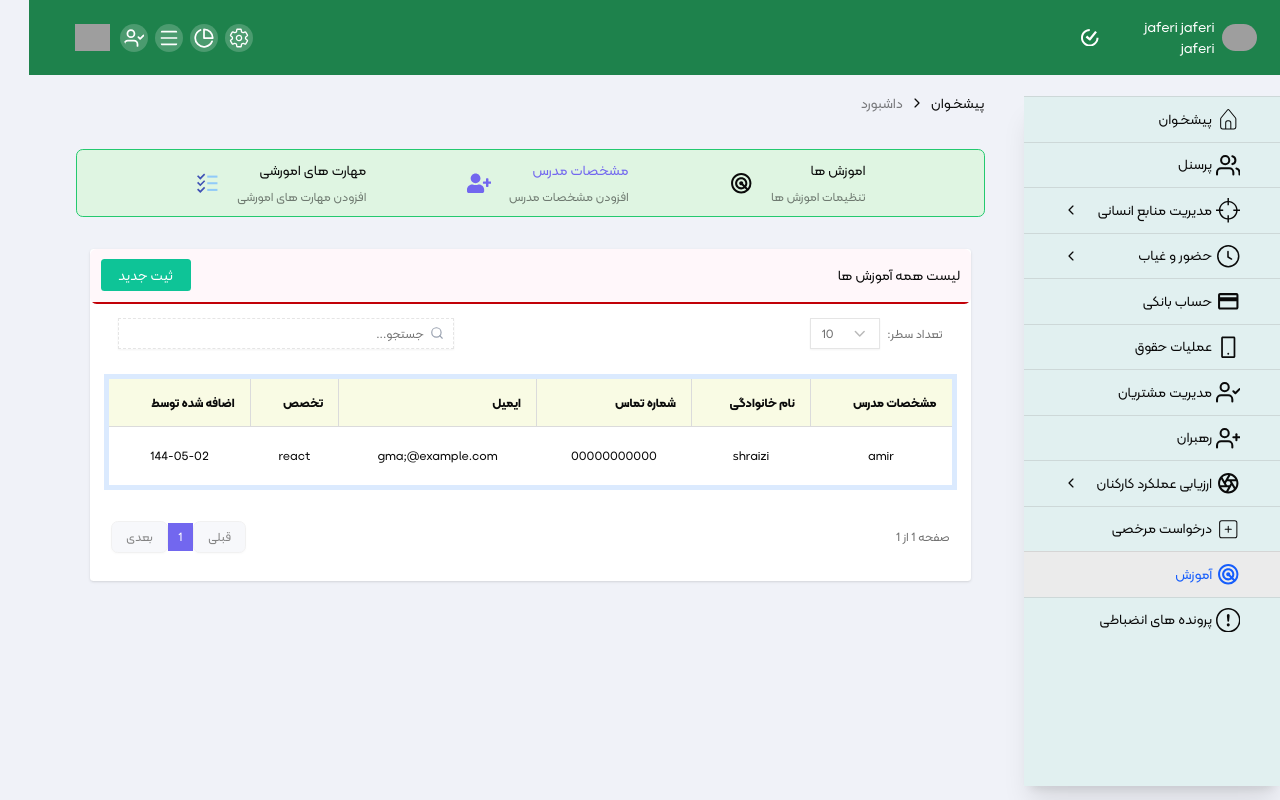
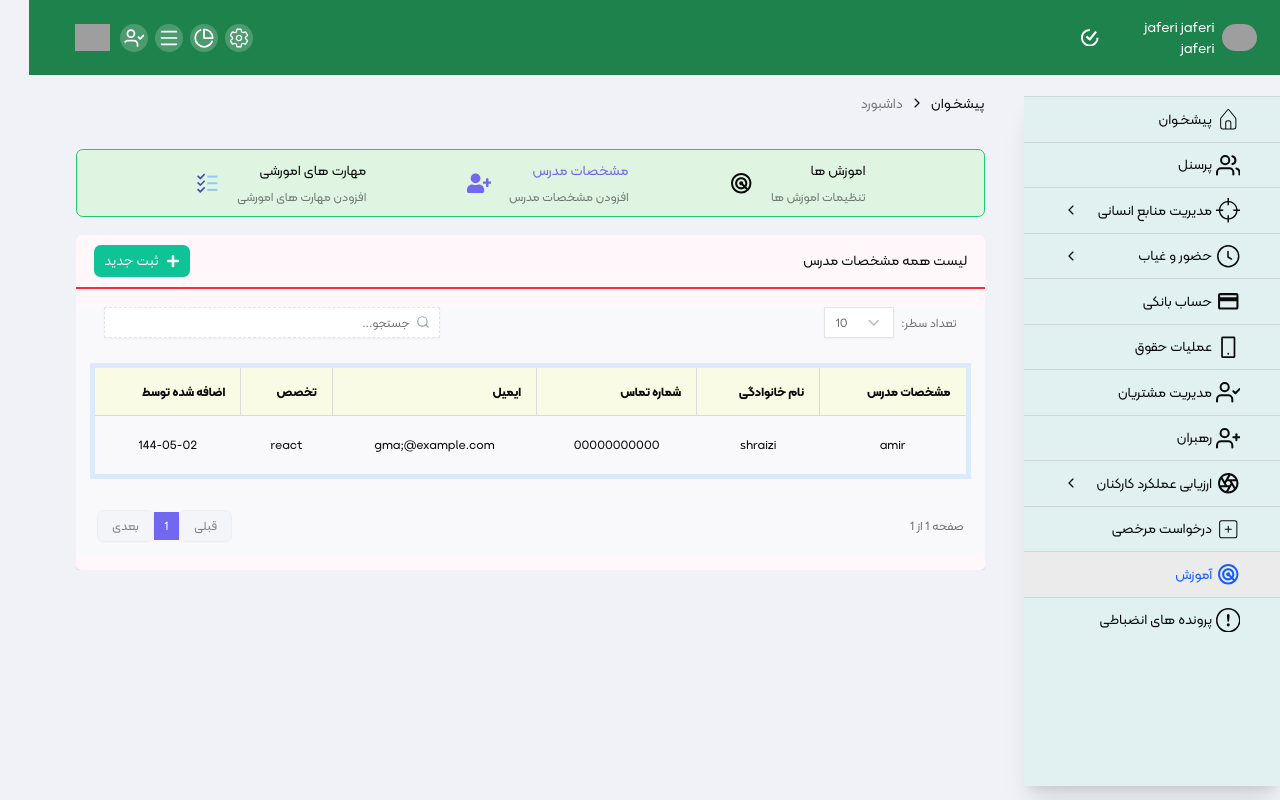
Before and after one commit to NavidVafaeiMajd/dashboard, a React (Vite) app: page /teaching/techerinfo in a window 1280 px wide. Built offline with nearby package versions, Linux system fonts and the light colour scheme; grey boxes are pictures that could not be loaded.

Commit message:
TecherInfo

```diff
--- a/src/components/pages/Teachings/TecherInfo/column.tsx
+++ b/src/components/pages/Teachings/TecherInfo/column.tsx
@@ -1,75 +1,6 @@
-
-// import { useState } from "react";
-// import { Button } from "@/components/ui/button";
-// import type { ColumnDef } from "@tanstack/react-table";
-
-// export interface TecherInfo {
-//   name: string;
-//   lname: string;
-//   phone: string;
-//   email: string;
-//   skills: number;
-//   location: string;
-// }
-
-// /*
-
-//        name: "",
-//             lname: "",
-//             phone: "",
-//             email: "",
-//             skills: "",
-//             location: "",
-
-// */
-
-// export const useBankColumns = () => {
-//   const columns: ColumnDef<TecherInfo>[] = [
-//     {
-//       accessorKey: "مشخصات مدرس",
-//       header: "نوع حساب بانکی",
-//       cell: ({ row }) => <div className="text-right">{row.getValue("accountType")}</div>,
-//     },
-//     {
-//       accessorKey: "accountDate",
-//       header: "	شماره تماس",
-//       cell: ({ row }) => <div className="text-center">{row.getValue("accountDate")}</div>,
-//     },
-//     {
-//       accessorKey: "typemoney",
-//       header: "	ایمیل ",
-//       cell: ({ row }) => (
-//         <div className="text-center">{row.getValue("typemoney")} </div>
-//       ),
-//     },
-//     {
-//       accessorKey: "count",
-//       header: "	تخصص",
-//       cell: ({ row }) => <div className="text-center">{row.getValue("count")}</div>,
-//     },
-//     {
-//       accessorKey: "count",
-//       header: "	 اضافه شده توسط",
-//       cell: ({ row }) => <div className="text-center">{row.getValue("count")}</div>,
-//     },
-
-//   ];
-
-
-// };
-
-
 import type { ColumnDef } from "@tanstack/react-table";
-
-export interface LearningRecordType {
-  name: string,
-  lname: string
-  phone: number,
-  email: string,
-  skills: string,
-  mark: string,
-}
-export const TecherInfoColumns: ColumnDef<LearningRecordType>[] = [
+import type { TecherInfoType } from "./const";
+export const TecherInfoColumns: ColumnDef<TecherInfoType>[] = [
   {
     accessorKey: "name",
     header: "مشخصات مدرس",
--- a/src/components/pages/Teachings/TecherInfo/const.tsx
+++ b/src/components/pages/Teachings/TecherInfo/const.tsx
@@ -5,6 +5,7 @@ export interface TecherInfoType {
   email: string;
   skills: string;
   mark: string;
+  [key: string]: string | number;
 }
 
 
--- a/src/components/pages/Teachings/TecherInfo/mainTecherInfo.tsx
+++ b/src/components/pages/Teachings/TecherInfo/mainTecherInfo.tsx
@@ -1,65 +1,25 @@
 import { DataTable } from "@/components/shared/data-table";
-import { useState } from "react";
 import { Form } from "@/components/shared/Form";
 import { z } from "zod";
-
 import { validation } from "./validation";
-import { Button } from "@/components/ui/button";
-import { useForm } from "react-hook-form";
-import { zodResolver } from "@hookform/resolvers/zod";
 import { TecherInfoColumns } from "./column";
 import { TecherInfo as TecherInfoData } from "./const";
-
-
+import SectionAcc from "@/components/shared/section/SectionAcc";
 
 export default function TecherInfo() {
-    const [open, setOpen] = useState(false);
-
-
-    const form = useForm<z.infer<typeof validation>>({
-        resolver: zodResolver(validation),
-        defaultValues: {
+  const defaultValues = {
     name: "",
     lname: "",
     phone: "",
     email: "",
     skills: "",
     location: "",
-        },
-    });
-
-    const onSubmit = (data: z.infer<typeof validation>) => {
-        console.log(data);
   };
-    return (
-        <div className="flex flex-col  px-4">
-            {/* Top Section */}
-            <div className="flex flex-col lg:flex-row gap-6">
-                {/* Form Section */}
-                {open &&
+  const formFields = (
     <>
-                        <div className="w-full  bg-[#F9F9FB] shadow-2xl rounded-md">
-
-                            <div className="flex items-center justify-between p-4 bg-[#FFF7FA] border-b-2 border-red-700">
-                                <span>ثبت جدید آموزش</span>
-                                <button
-                                    onClick={() => setOpen(!open)}
-                                    className="w-[90px] h-[32px] rounded text-[#ffff] bg-greenDark"
-                                >
-                                    {open ? "مخفی" : "ثبت جدید"}
-                                </button>
-                            </div>
-
-                            <div className="p-4">
-                                <Form
-                                    formProp={form}
-                                    accordionTitle=""
-                                    onSubmit={onSubmit}
-                                    className="flex flex-col gap-5"
-                                >
-                                    <div className="w-[100%] gap-[2.5rem]  flex justify-between items-start!">
-                                        <div className="flex  gap-[5px] flex-col w-[50%]">
-                                            <div className="w-[100%] flex gap-[2.5rem] justify-between ">
+      <div className="gap-[2.5rem]  flex justify-between items-start! flex-col md:flex-row w-full!">
+        <div className="flex  gap-[5px] flex-col md:w-[50%] w-full!">
+          <div className="w-[100%] flex gap-[2.5rem] justify-between flex-col md:flex-row">
             <Form.Input
               label=" نام  "
               name="name"
@@ -75,7 +35,7 @@ export default function TecherInfo() {
               className="w-[100%]"
             />
           </div>
-                                            <div className="w-[100%] flex gap-[2.5rem] justify-between ">
+          <div className="w-[100%] flex gap-[2.5rem] justify-between flex-col md:flex-row">
             <Form.Input
               label="شماره تماس "
               name="phone"
@@ -92,7 +52,7 @@ export default function TecherInfo() {
             />
           </div>
         </div>
-                                        <div className="w-[50%]">
+        <div className="w-[100%] md:w-[50%]">
           <Form.Textarea
             label="تخصص "
             name="skills"
@@ -108,43 +68,36 @@ export default function TecherInfo() {
           label="نشانی"
           name="location"
           placeholder=" مشخصات مدرس "
-                                            required
+          required className="max-w-full!"
+        />
+      </div>
+    </>
+  );
+
+  const onSubmit = (data: z.infer<typeof validation>) => {
+    console.log(data);
+  };
+  return (
+    <div>
+          <div className="overflow-x-auto">
+          <SectionAcc
+        schema={validation}
+        defaultValues={defaultValues}
+        formFields={formFields}
+        onSubmit={onSubmit}
+        FirstTitle="ثبت جدید مشخصات مدرس"
+        SecoundTitle="لیست همه مشخصات مدرس"
+        table={
+          <DataTable
+            columns={TecherInfoColumns}
+            data={TecherInfoData}
+            searchableKeys={["name", "lname", "skills"]}
 
           />
-                                    </div>
-                                    <div className="flex gap-x-2 mt-5">
-                                        <Button type="submit">دخیره </Button>
-                                        <Button>بازنشانی</Button>
-                                    </div>
-                                </Form>
+        }
+      />
           </div>
 
     </div>
-
-
-                    </>
-                }
-            </div>
-
-            {/* DataTable Section */}
-            <div className="bg-white rounded shadow mt-4">
-                <div className="w-[100%]  bg-[#F9F9FB]  rounded-md overflow-hidden">
-                    <div className="flex items-center justify-between p-3 w-[100%] bg-[#FFF7FA] border-b-2 border-red-700">
-                        <span>لیست همه آموزش   ها</span>
-                        <div className="flex flex-wrap gap-4 ">
-                            <button onClick={() => setOpen(!open)} className="w-[90px] h-[32px] rounded text-[#ffff]  bg-greenDark">  {open ? "مخفی" : "ثیت جدید"}</button>
-                        </div>
-                    </div>
-                </div>
-
-                <DataTable
-                    columns={TecherInfoColumns}  // ستون‌ها
-                    data={TecherInfoData}            // داده‌ها
-                    searchableKeys={["name", "lname", "skills"]}
-                />
-
-
-            </div>
-        </div>
   );
 }
--- a/src/components/pages/Teachings/TecherInfo/validation.tsx
+++ b/src/components/pages/Teachings/TecherInfo/validation.tsx
@@ -1,25 +1,16 @@
 import { z } from "zod";
+import { emailSchema, nameSchema } from "@/components/shared/validation";
+import { phoneSchema } from "@/components/shared/validation";
+import { selectSchema } from "@/components/shared/validation";
+export const validation = z.object({
+  name: nameSchema,
+  lname: nameSchema,
 
-export const validation = z.object({
-  name: z
-    .string()
-    .min(2, "نام باید حداقل 2 کاراکتر باشد")
-    .regex(/^[\u0600-\u06FF\s]+$/, "فقط حروف فارسی مجاز است"),
+  phone: phoneSchema,
 
-  lname: z
-    .string()
-    .min(2, "نام خانوادگی باید حداقل 2 کاراکتر باشد")
-    .regex(/^[\u0600-\u06FF\s]+$/, "فقط حروف فارسی مجاز است"),
+  email: emailSchema,
 
-  phone: z
-    .string()
-    .regex(/^09\d{9}$/, "شماره موبایل باید با 09 شروع شود و 11 رقم باشد"),
-
-  email: z
-    .string()
-    .email("ایمیل معتبر نیست"),
-
-  skills: z.string().nonempty("انتخاب مهارت الزامی است"),
+  skills: selectSchema,
 
   location: z
     .string()
--- a/src/components/pages/Teachings/layoutTeaching.tsx
+++ b/src/components/pages/Teachings/layoutTeaching.tsx
@@ -3,8 +3,6 @@ import { useEffect, useState } from "react";
 import { useLocation } from "react-router-dom";
 import Breadcrumb from "../../shared/breadcrumb";
 import Smartwizard from "../../shared/Smartwizard";
-import { FaUserFriends } from "react-icons/fa";
-import { FaRegClock } from "react-icons/fa6";
 import { FaUserPlus } from "react-icons/fa";
 import { Outlet } from "react-router-dom";
 import { FcTodoList } from "react-icons/fc";
--- a/src/components/shared/validation.tsx
+++ b/src/components/shared/validation.tsx
@@ -20,8 +20,9 @@ export const imageSchema = z
   });
 
 export const nameSchema = z
-  .string({ error: "این فیلد الزامی است" })
-  .min(3, "حداقل ۳ کاراکتر وارد کنید");
+.string()
+.min(2, "نام باید حداقل 2 کاراکتر باشد")
+.regex(/^[\u0600-\u06FF\s]+$/, "فقط حروف فارسی مجاز است")
 
 export const selectSchema = z
   .string({ error: "انتخاب یک گزینه الزامی است" })
```
Lines whose indentation alone changed are shown as unchanged.
